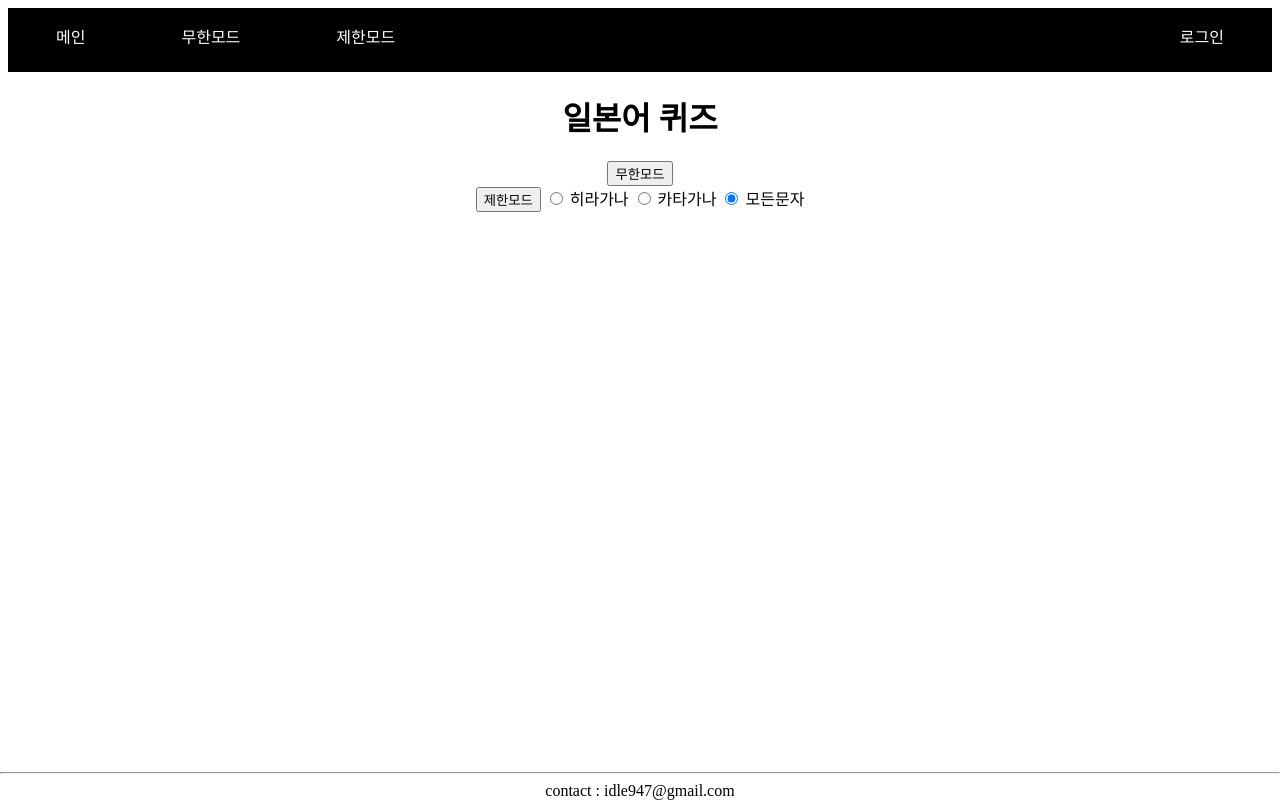
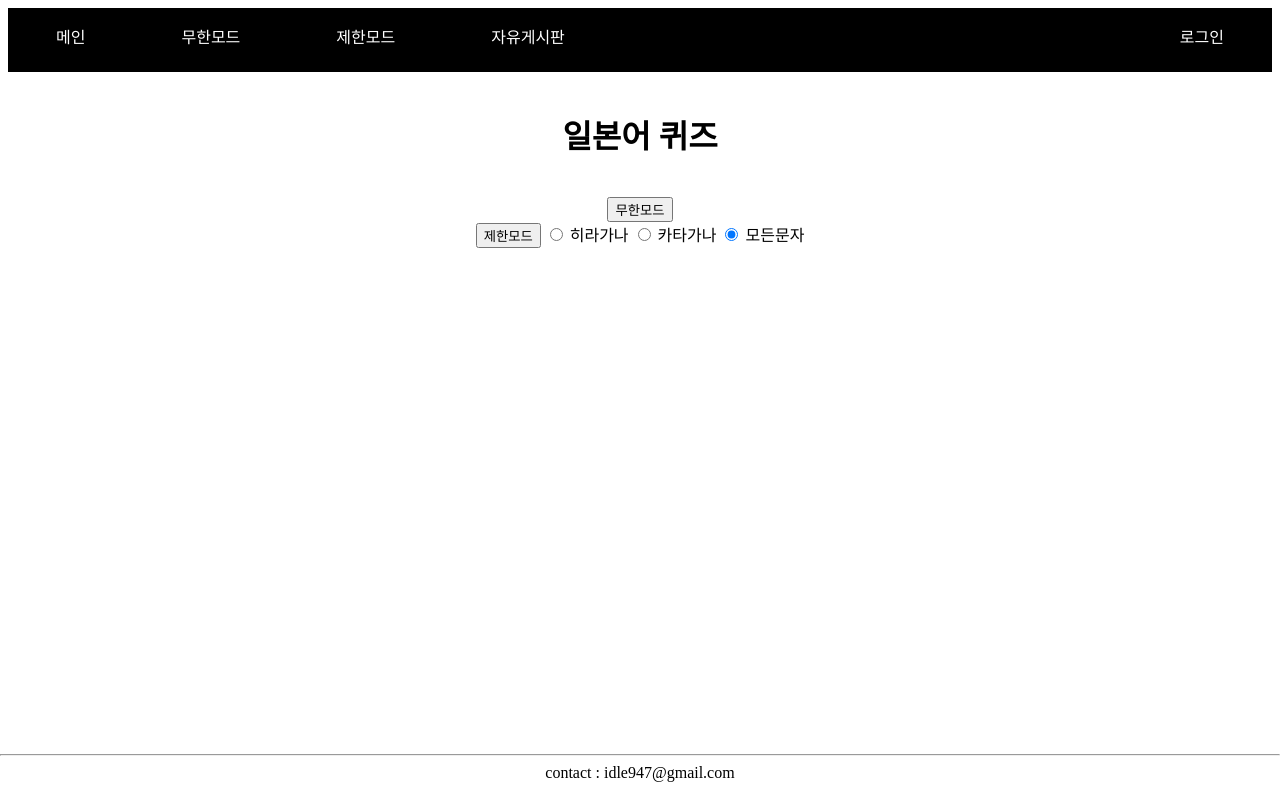
Before and after one commit to br-kim/japanese_quiz, a FastAPI app: page / in a window 1280 px wide. Run offline with FastAPI, Linux system fonts and the light colour scheme.

Commit message:
페이지 레이아웃 수정

```diff
--- a/app/templates/footer.html
+++ b/app/templates/footer.html
@@ -1,2 +1,5 @@
 <hr>
-contact : idle947@gmail.com
+<div>
+    contact : idle947@gmail.com
+</div>
+<br>
--- a/app/templates/index.html
+++ b/app/templates/index.html
@@ -4,6 +4,7 @@
     <div id="main-title">
         <h1>일본어 퀴즈</h1>
     </div>
+    <br>
     <div id="begin-inf">
         <form action="/quiz">
             <input type="submit" value="무한모드">
--- a/app/templates/layout.html
+++ b/app/templates/layout.html
@@ -14,6 +14,7 @@
         </div>
     </nav>
     <div id="content">
+        <br>
         {% block content %}{% endblock %}
     </div>
     <footer>
--- a/app/templates/nav.html
+++ b/app/templates/nav.html
@@ -1,6 +1,7 @@
 <a class="nav-menu" href="/">메인</a>
 <a class="nav-menu" href="/quiz">무한모드</a>
 <a class="nav-menu" href="/newquiz">제한모드</a>
+<a class="nav-menu" href="/fb">자유게시판</a>
 {% if not request.session.get('user_email') %}
 <a class="nav-menu-right" href="/login">로그인</a>
 {% else %}
```
